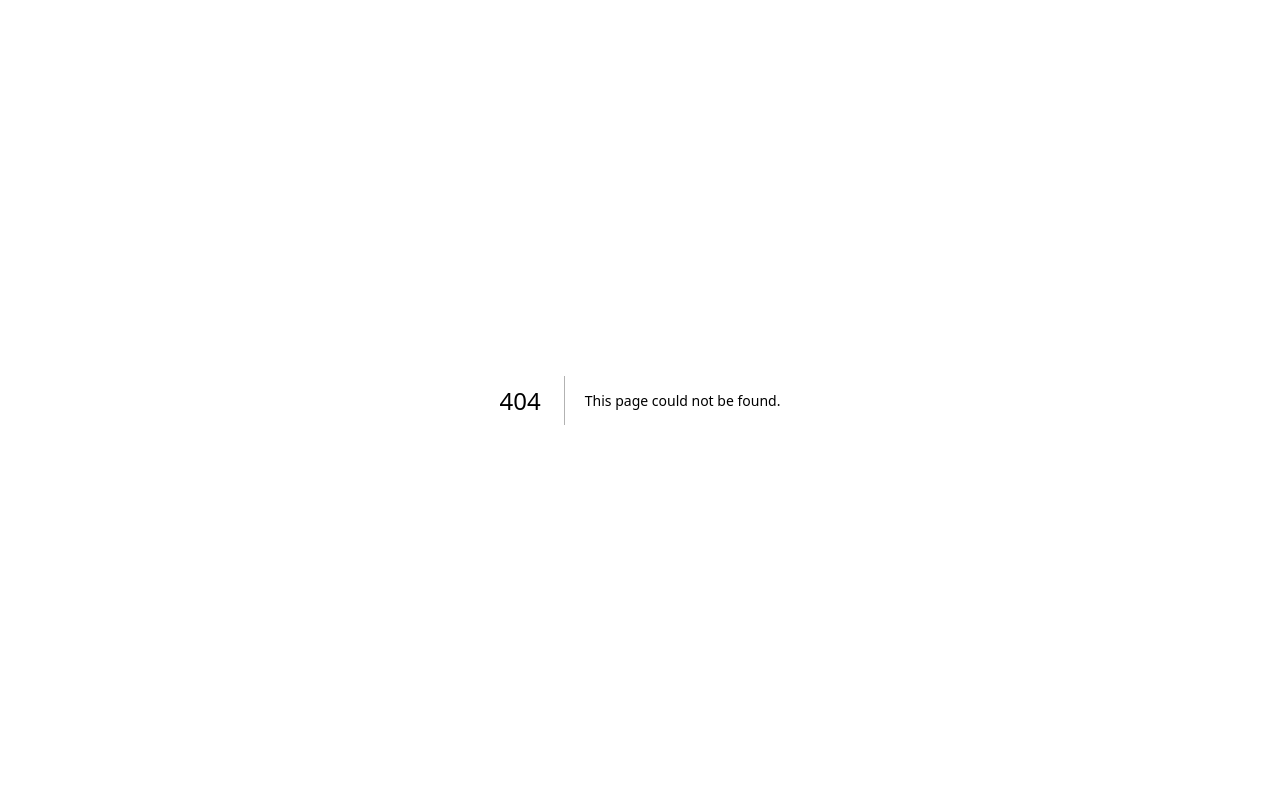
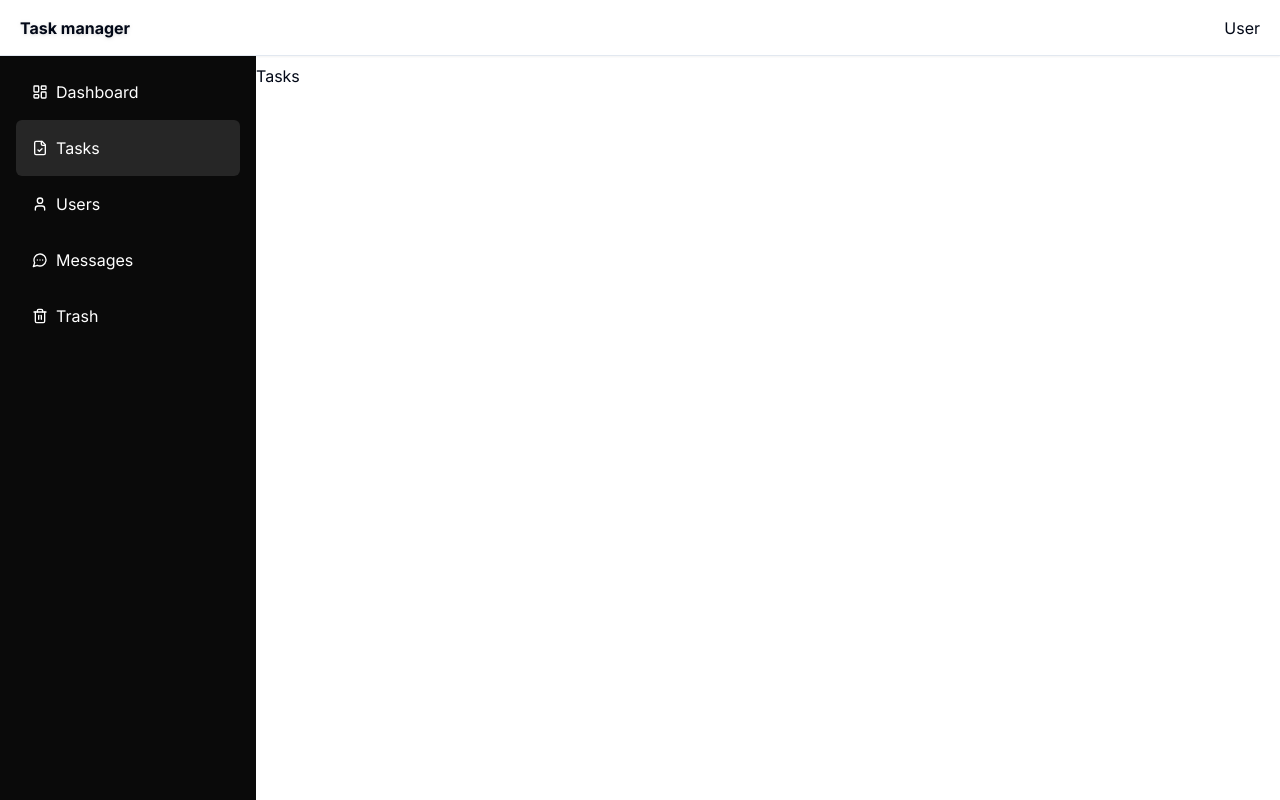
Before and after one commit to shadowfeind/tms, a Next.js app: page /dashboard/tasks in a window 1280 px wide. Before the commit this address had no page. Built offline with nearby package versions, Linux system fonts and the light colour scheme.

Commit message:
making routes

```diff
--- a/app/dashboard/layout.tsx
+++ b/app/dashboard/layout.tsx
@@ -1,3 +1,6 @@
+import { Header } from "@/components/header";
+import { Sidebar } from "@/components/sidebar";
+
 export const Dashboardlayout = ({
   children,
 }: {
@@ -5,8 +8,13 @@ export const Dashboardlayout = ({
 }) => {
   return (
     <div>
-      <h1>layout</h1>
-      {children}
+      <Header />
+      <div className="flex">
+        <div className="w-64 h-screen bg-neutral-950  hidden md:block flex-shrink-0 px-4 pt-16">
+          <Sidebar />
+        </div>
+        <div className="mt-16">{children}</div>
+      </div>
     </div>
   );
 };
--- /dev/null
+++ b/app/dashboard/messages/page.tsx
@@ -0,0 +1,5 @@
+export const MessagesPage = () => {
+  return <div>Messages</div>;
+};
+
+export default MessagesPage;
--- /dev/null
+++ b/app/dashboard/tasks/page.tsx
@@ -0,0 +1,5 @@
+export const TasksPage = () => {
+  return <div>Tasks</div>;
+};
+
+export default TasksPage;
--- /dev/null
+++ b/app/dashboard/trash/page.tsx
@@ -0,0 +1,5 @@
+export const TrashPage = () => {
+  return <div>Trash</div>;
+};
+
+export default TrashPage;
--- /dev/null
+++ b/app/dashboard/users/page.tsx
@@ -0,0 +1,5 @@
+export const UsersPage = () => {
+  return <div>Users</div>;
+};
+
+export default UsersPage;
--- /dev/null
+++ b/components/header.tsx
@@ -0,0 +1,8 @@
+export const Header = () => {
+  return (
+    <div className="w-full fixed z-100 top-0 h-14 border-b shadow-sm bg-white flex items-center justify-between px-5">
+      <h1 className="font-bold drop-shadow">Task manager</h1>
+      <h2>User</h2>
+    </div>
+  );
+};
--- /dev/null
+++ b/components/sidebar-list.tsx
@@ -0,0 +1,32 @@
+"use client";
+
+import { cn } from "@/lib/utils";
+import { useRouter } from "next/navigation";
+
+export interface SidebarItemsProps {
+  name: string;
+  icon: any;
+  link: string;
+  isActive: boolean;
+}
+
+export const SidebarList = ({
+  name,
+  icon,
+  link,
+  isActive,
+}: SidebarItemsProps) => {
+  const router = useRouter();
+  return (
+    <div
+      className={cn(
+        "flex text-white items-center hover:no-underline rounded-md p-4 hover:bg-neutral-800",
+        isActive && "bg-neutral-800"
+      )}
+      onClick={() => router.push(link)}
+    >
+      {icon}
+      {name}
+    </div>
+  );
+};
--- /dev/null
+++ b/components/sidebar.tsx
@@ -0,0 +1,61 @@
+"use client";
+
+import {
+  FileCheck,
+  LayoutDashboard,
+  MessageCircleMore,
+  Trash2,
+  User,
+} from "lucide-react";
+import { usePathname } from "next/navigation";
+import { SidebarItemsProps, SidebarList } from "./sidebar-list";
+
+export const Sidebar = () => {
+  const pathname = usePathname();
+
+  const routes = [
+    {
+      name: "Dashboard",
+      icon: <LayoutDashboard className="w-4 h-4 mr-2" />,
+      link: "/dashboard",
+      isActive: pathname === "/dashboard/boards",
+    },
+    {
+      name: "Tasks",
+      icon: <FileCheck className="w-4 h-4 mr-2" />,
+      link: "/dashboard/tasks",
+      isActive: pathname === "/dashboard/tasks",
+    },
+    {
+      name: "Users",
+      icon: <User className="w-4 h-4 mr-2" />,
+      link: "/dashboard/users",
+      isActive: pathname === "/dashboard/users",
+    },
+    {
+      name: "Messages",
+      icon: <MessageCircleMore className="w-4 h-4 mr-2" />,
+      link: "/dashboard/messages",
+      isActive: pathname === "/dashboard/messages",
+    },
+    {
+      name: "Trash",
+      icon: <Trash2 className="w-4 h-4 mr-2" />,
+      link: "/dashboard/trash",
+      isActive: pathname === "/dashboard/trash",
+    },
+  ];
+  return (
+    <>
+      {routes.map((route: SidebarItemsProps) => (
+        <SidebarList
+          key={route.link}
+          name={route.name}
+          icon={route.icon}
+          link={route.link}
+          isActive={route.isActive}
+        />
+      ))}
+    </>
+  );
+};
```
